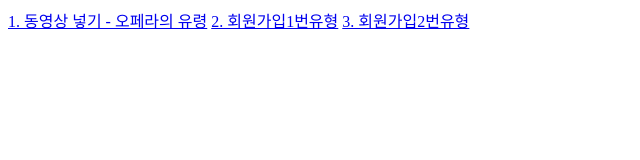
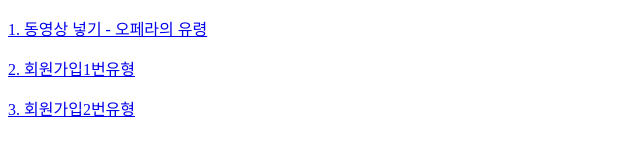
Before and after one commit to kim6hyun/web2, a plain HTML site: page index.html in a window 1280 px wide. Shown: the whole page, without its empty margins (0-640 px from the left). Drawn offline with Linux system fonts and the light colour scheme.

Commit message:
Update index.html

```diff
--- a/index.html
+++ b/index.html
@@ -5,8 +5,8 @@
     <title>욱쌤의 홈페이지</title>
 </head>
 <body>
-    <a href="movie.html">1. 동영상 넣기 - 오페라의 유령</a>
-    <a href="source11.html">2. 회원가입1번유형</a>
-    <a href="test9.html">3. 회원가입2번유형</a>
+    <p><a href="movie.html">1. 동영상 넣기 - 오페라의 유령</a></p>
+    <p><a href="source11.html">2. 회원가입1번유형</a></p>
+    <p><a href="test9.html">3. 회원가입2번유형</a></p>
 </body>
 </html>
```
